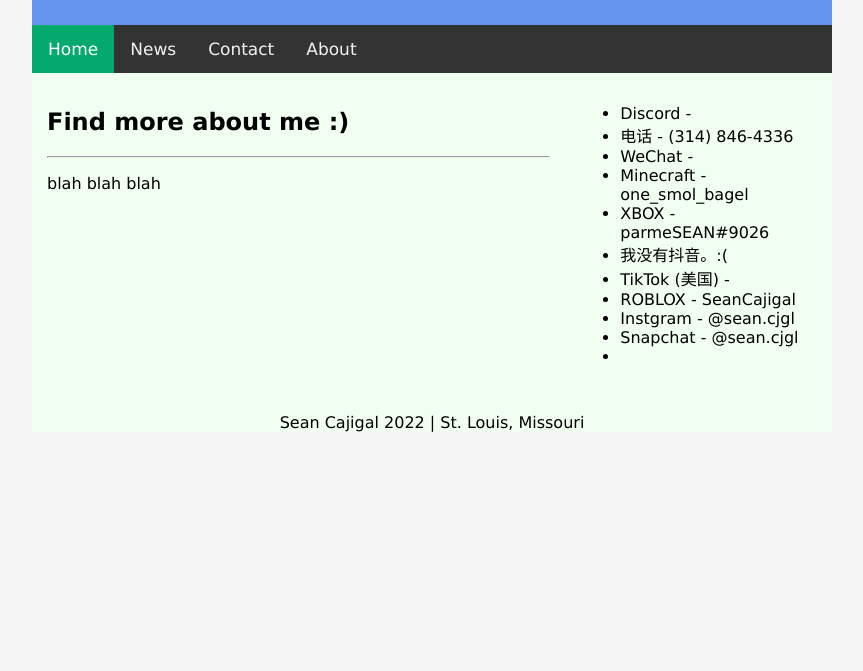
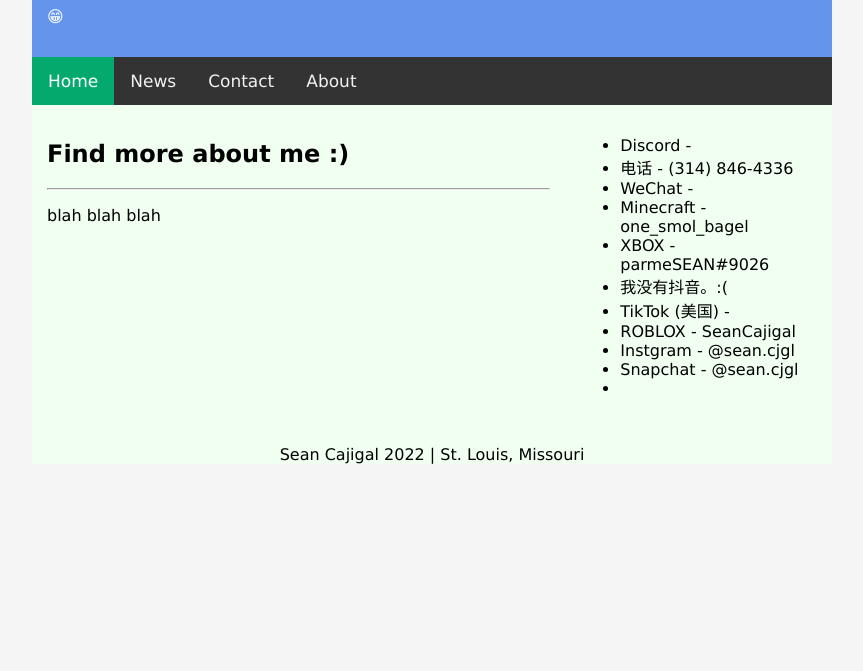
Before and after one commit to parmeseancheez/Taiwan-Letter, a plain HTML site: page index.html in a window 1280 px wide. Shown: the part 129-800 px from the top of the page, without its empty margins (208-1071 px from the left). Drawn offline with Linux system fonts and the light colour scheme.

Commit message:
gdfgdfgdfg

```diff
--- a/main.css
+++ b/main.css
@@ -57,7 +57,7 @@ html {
 body {
     background-color:honeydew;
     width: 800px;
-    margin: 0 auto;
+    margin: 32px auto;
 }
 
 @media only screen and (max-width: 800px) {
```
